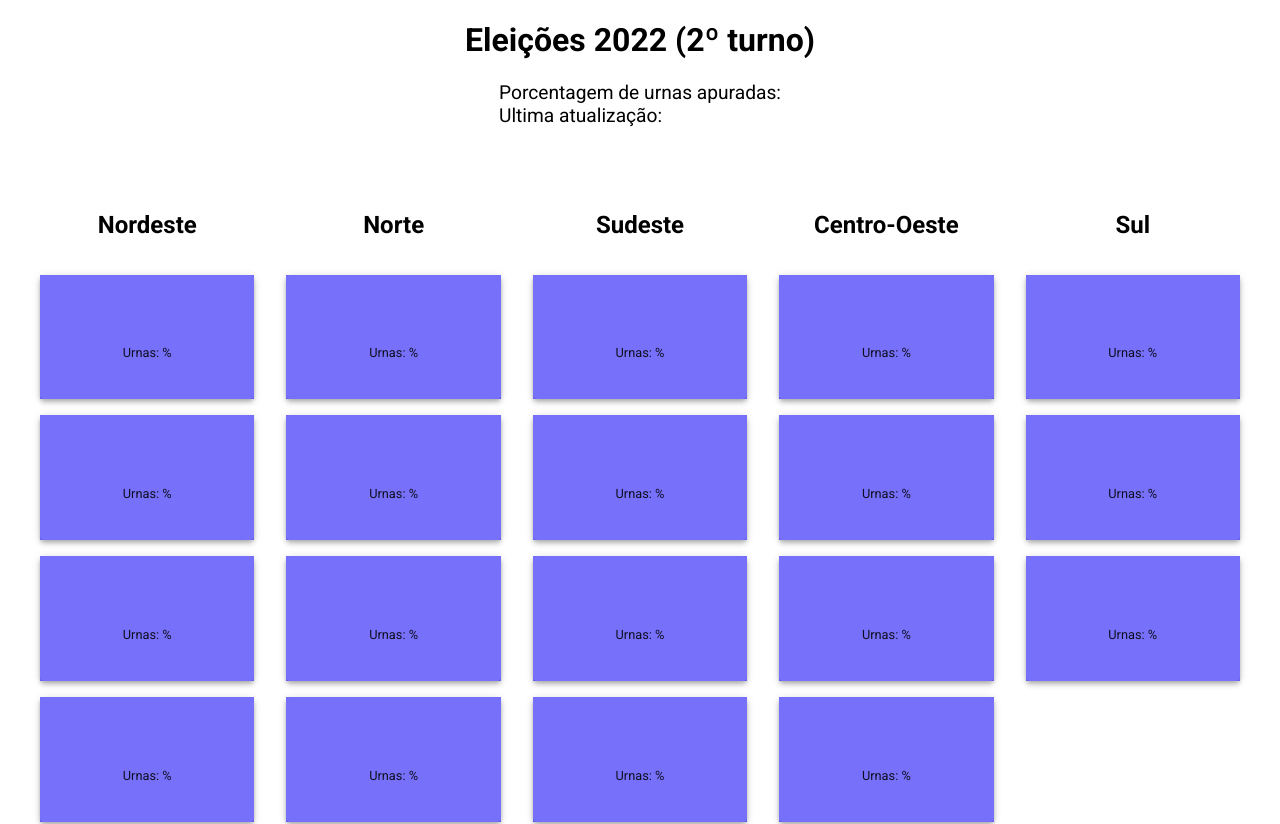
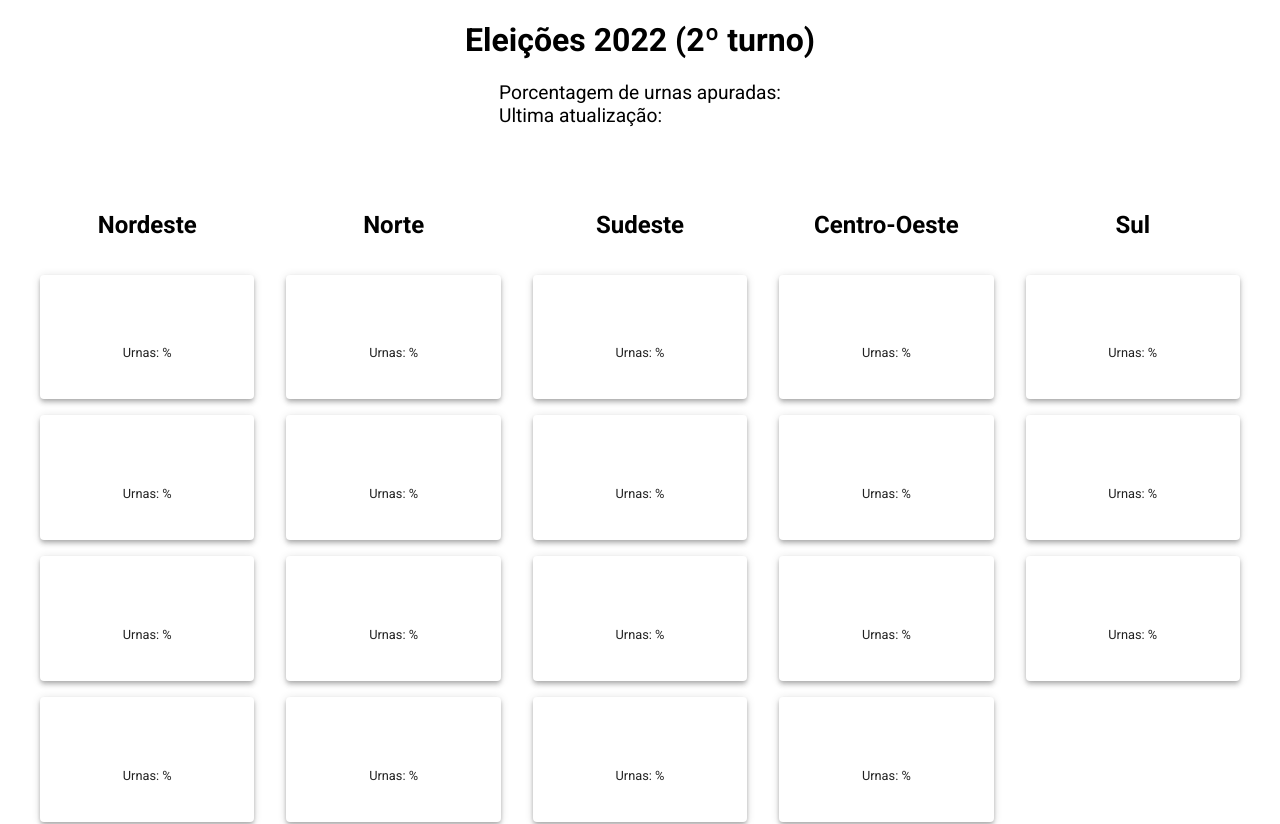
Before and after one commit to hugolomba/resultados-eleicoes, a React (Create React App) app: page / in a window 1280 px wide. Shown: the top 824 px of the page. Built offline with nearby package versions, Linux system fonts and the light colour scheme.

Commit message:
ajuste na redenrizacao condicional dos cards dos estados

```diff
--- a/src/components/StateCard.js
+++ b/src/components/StateCard.js
@@ -4,8 +4,7 @@ import { Paper } from "@mui/material";
 import { useState } from "react";
 
 const StateCard = ({ estado }) => {
-  let lula, bolsonaro, empate;
-  const [vencendor, setVencedor] = useState();
+  let lula, bolsonaro;
 
   return (
     <Paper elevation={4}>
@@ -16,9 +15,9 @@ const StateCard = ({ estado }) => {
         })}
 
       <div
-        className={
-          lula > bolsonaro ? "lulawin card-estado" : "bolsonarowin card-estado"
-        }
+        className={`
+          ${lula > bolsonaro ? "lulawin card-estado" : "card-estado"}
+          ${bolsonaro > lula ? "bolsonarowin card-estado" : "card-estado"} `}
       >
         {console.log(lula)}
         <h3>{estado.cdabr}</h3>
```
